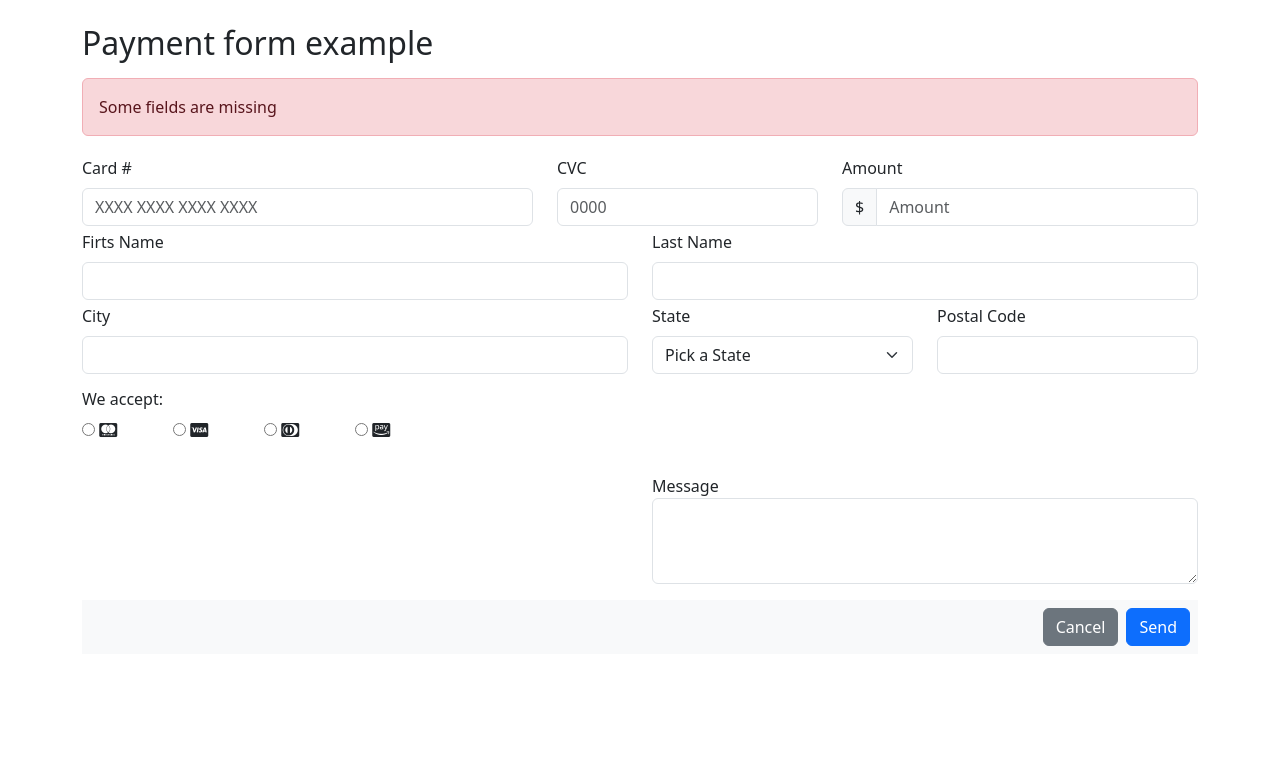
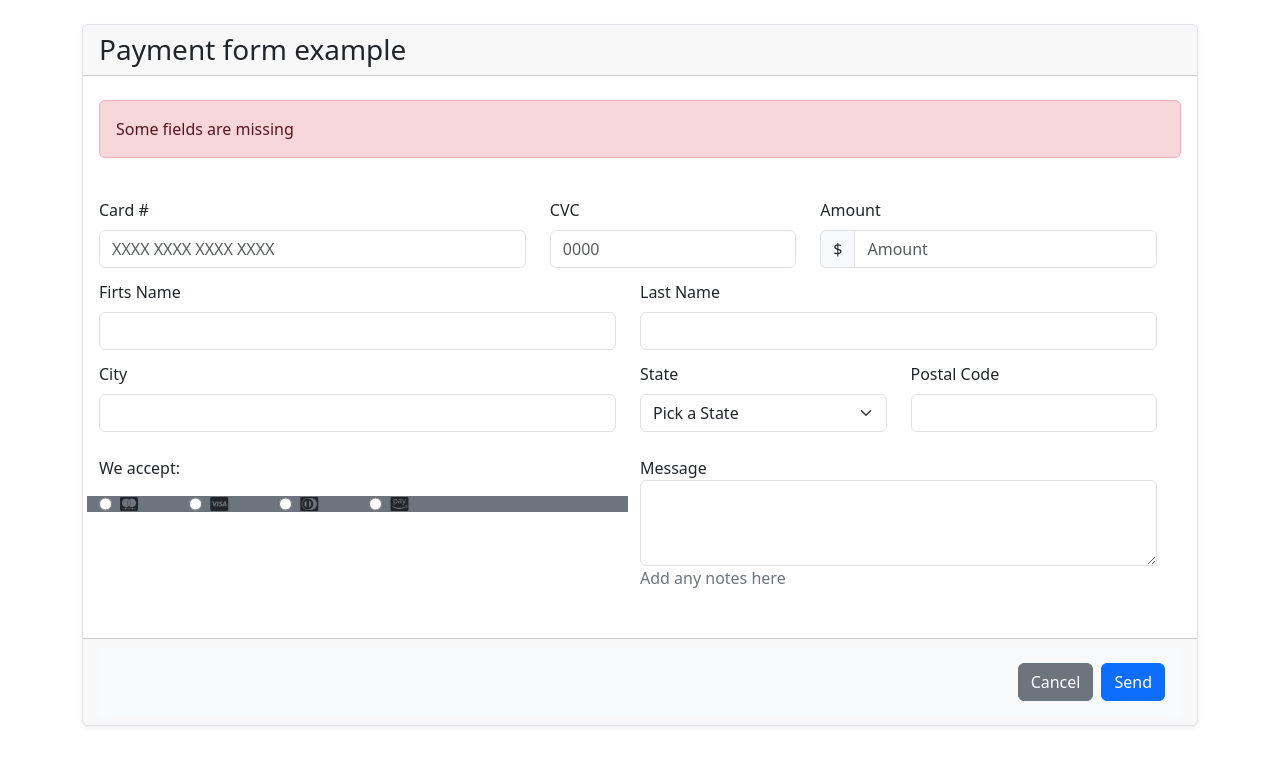
Before and after one commit to 4GeeksAcademy/kafalara-formulario-HTML, a plain HTML site: page index.html in a window 1280 px wide. Drawn offline with nearby package versions, Linux system fonts and the light colour scheme.

Commit message:
entrega del ejercicio del formulario

```diff
--- a/index.html
+++ b/index.html
@@ -21,12 +21,22 @@
 <body>
     <div class="container mt-4">
 
+        <!-- Shadows en bootstrap-->
+        <div class="card shadow-sm border">
+
+            <!-- CARD HEADER -->
+            <div class="card-header">
+                <h3 class="mb-0">Payment form example</h3>
+            </div>
+
+            <!-- CARD BODY -->
+            <div class="card-body">
                 <form>
 
                     <!-- TITULO -->
                     <div class="row mb-1">
                         <div class="col-md-12">
-                    <h2 class="text-riht">Payment form example</h2>
+
                             <!-- Alerta -->
                             <div class="row mb-2"></div>
                             <div class="alert alert-danger" role="alert">
@@ -35,20 +45,24 @@
                         </div>
                     </div>
 
+                    <div class="row mt-4">
+
                         <!-- ROW CARD - CVC - MONTO -->
                         <!-- Card -->
                         <div class="row mb-1">
-                <div class="col-md-5">
+                            <div class="col-md-5 pb-2">
                                 <label for="cardNumber" class="form-label">Card #</label>
-                    <input type="text" class="form-control" id="cardNumber" placeholder="XXXX XXXX XXXX XXXX">
+                                <input type="text" class="form-control" id="cardNumber"
+                                    placeholder="XXXX XXXX XXXX XXXX">
                             </div>
+
                             <!-- CVC -->
-                <div class="col-md-3">
+                            <div class="col-md-3 pb-2">
                                 <label for="cvc" class="form-label">CVC</label>
                                 <input type="text" class="form-control" id="cvc" placeholder="0000">
                             </div>
                             <!-- Monto -->
-                <div class="col-md-4">
+                            <div class="col-md-4 pb-2">
                                 <label for="amount" class="form-label">Amount</label>
                                 <div class="input-group">
                                     <!-- Icono: Bootrap la parte "Input group" (Multiple addons) -->
@@ -61,12 +75,12 @@
                         <!-- ROW NOMBRE Y APELLIDO  -->
                         <!-- Nombre la etiqueta requerid (obligatorio)  -->
                         <div class="row mb-1">
-                <div class="col-md-6">
+                            <div class="col-md-6 pb-2">
                                 <label for="firstName" class="form-label">Firts Name</label>
                                 <input type="text" class="form-control" id="firstName" required>
                             </div>
                             <!-- Apellido utilizando la etiqueta required (obligatorio)-->
-                <div class="col-md-6">
+                            <div class="col-md-6 pb-2">
                                 <label for="lastName" class="form-label">Last Name</label>
                                 <input type="text" class="form-control" id="lastName" required>
                             </div>
@@ -75,12 +89,12 @@
                         <!-- ROW CIUDAD - ESTADO - CODIGO POSTAL -->
                         <!-- Ciudad utilizando en bootsrap Overview  -->
                         <div class="row mb-3">
-                <div class="col-md-6">
+                            <div class="col-md-6 pb 2">
                                 <label for="City" class="form-label">City</label>
                                 <input type="City" class="form-control" id="City">
                             </div>
                             <!-- Estado: utilice en bootsrap Disabled forms -->
-                <div class="col-md-3">
+                            <div class="col-md-3 pb-2">
                                 <label for="State" class="form-label">State</label>
                                 <select id="State" class="form-select">
                                     <option>Pick a State</option>
@@ -90,74 +104,76 @@
                                 </select>
                             </div>
                             <!-- Codigo postal: utilice en bootsrap Disabled forms -->
-                <div class="col-md-3">
+                            <div class="col-md-3 pb-2">
                                 <label for="postalCode" class="form-label">Postal Code</label>
                                 <input type="text" class="form-control" id="postalCode">
                             </div>
                         </div>
 
                         <!-- ROW TARJETAS -->
+                        <div class="row mb-3">
                             <!-- Tarjeta Master -->
-            <div class="row mb-3">
-                <h6>We accept:</h6>
-                <div class="row mb-3">
-                    <div class="row form-row">
-                        <div class="col-md-1">
+                            <div class="col-6 mb-1 pb-2">
+                                <p>We accept:</p>
+                                <!-- Background (color de fondo) para tarjetas -->
+                                <div class="row form-row bg-secondary">
+                                    <div class="col-md-2 d-flex gap-2">
+
                                         <!-- <label for="MasterCard" class="form-label">MasterCard</label> -->
                                         <input type="radio" id="MasterCard" name="card">
                                         <i class="fa-brands fa-cc-mastercard"></i>
                                     </div>
                                     <!-- Tarjeta Visa -->
-                        <div class="col-md-1">
+                                    <div class="col-md-2 d-flex gap-2">
                                         <!-- <label for="Visa" class="form-label">Visa</label> -->
                                         <input type="radio" id="Visa" name="card">
                                         <i class="fa-brands fa-cc-visa"></i>
                                     </div>
                                     <!-- Tarjeta Diners -->
-                        <div class="col-md-1">
+                                    <div class="col-md-2 d-flex gap-2">
                                         <!-- <label for="Diners" class="form-label">Diners</label> -->
                                         <input type="radio" id="Diners" name="card">
                                         <i class="fa-brands fa-cc-diners-club"></i>
                                     </div>
                                     <!-- Tarjeta Paypal -->
-                        <div class="col-md-1">
+                                    <div class="col-md-2 d-flex gap-2">
                                         <!-- <label for="Paypal" class="form-label">Paypal</label> -->
                                         <input type="radio" id="Paypal" name="card">
                                         <i class="fa-brands fa-cc-amazon-pay"></i>
                                     </div>
                                 </div>
                             </div>
+
+                            <!-- ROW MENSAJE -->
+                            <!-- Mensaje -->
+                            <div class="col-md-6">
+                                <div class="row form-row">
+                                    <div class="form-group">
+                                        <label for="message">Message</label>
+                                        <textarea class="form-control" id="message" rows="3"></textarea>
+                                        <p class="text-secondary">Add any notes here</p>
+                                    </div>
+                                </div>
+                            </div>
+                        </div>
+                    </div>
+
+                </form>
             </div>
 
 
-            <!-- ROW MENSAJE -->
-            <!-- Mensaje -->
-            <div class="row mb-3">
-                <div class="col-md-6 offset-md-6">
-                    <div class="form-group">
-                        <label for="message">Message</label>
-                        <textarea class="form-control" id="message" rows="3"></textarea>
-                    </div>
-                </div>
-            </div>
-            <!-- ROW BOTONES DE ENVIAR Y CANCELAR  -->
+            <!-- ROW BOTONES DE ENVIAR Y CANCELAR - debe estar fuera del CARD BODY y estar en CARD FOOTER (Pie de página de la tarjeta) -->
             <!-- Boton enviar y cancelar con "Button" -->
-            <div class="row">
+            <div class="card-footer">
                 <div class="col-md-12 offset-md-12">
-                    <div class="bg-light p-2 d-flex justify-content-end">
+                    <div class="bg-light p-3 d-flex justify-content-end">
                         <button class="btn btn-secondary me-2">Cancel</button>
                         <button class="btn btn-primary">Send</button>
                     </div>
                 </div>
             </div>
-
-
-        </form>
         </div>
-
-
-
-
+    </div>
 </body>
 
 </html>
```
Lines whose indentation alone changed are shown as unchanged.
